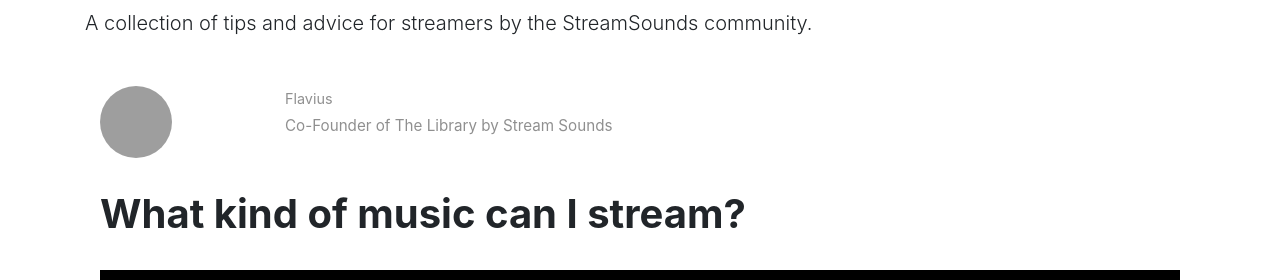
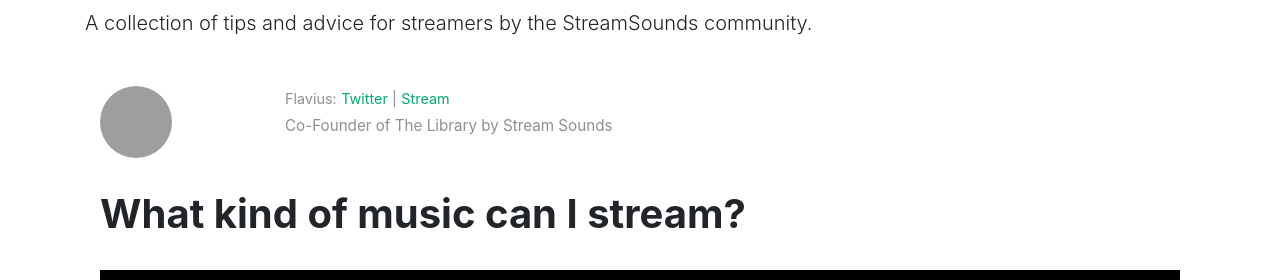
Before and after one commit to StreamSounds/library, a Jekyll site: the page built from _posts/2020-12-06-What-Kind-Of-Music-Can-I-Stream.md, in a window 1280 px wide and 900 px high. Shown: the part 145-425 px from the top of the window. Built offline with Jekyll 4.4.1, drawn with Linux system fonts in a browser that asks for light colours; nearby versions of some CDN libraries; grey boxes are pictures that could not be loaded.

Commit message:
Post html edits (#8)
* modified post.html

Modified html to include author name, twitter and stream along with description.

* tuned authors in _config.yml

removed unused gravatar: property and added a stream property. (can use web for a website now instead of stream if wanted)

* Fixed edits on post.html

removed outlying extras that appeared in last commit.

```diff
--- a/_config.yml
+++ b/_config.yml
@@ -17,8 +17,8 @@ authors:
     name: OGJunkyard
     display_name: OGJunkyard
     avatar: 'assets/images/OGFace.jpg'
-    gravatar:
     email: ogjunkyard@gmail.com
+    stream: https://twitch.tv/OGJunkyard
     web: https://twitch.tv/OGJunkyard
     twitter: https://twitter.com/OGJunkyard
     description: "Founder of StreamSounds"
@@ -26,8 +26,8 @@ authors:
     name: Flavius
     display_name: Flavius
     avatar: 'assets/images/Flavorful_Logo.png'
-    gravatar:
     email: flaviuscreations@gmail.com
+    stream: https://www.twitch.tv/FlavCreations
     web: https://www.twitch.tv/FlavCreations
     twitter: https://twitter.com/FlavCreations
     description: "Co-Founder of The Library by Stream Sounds"
--- a/_layouts/post.html
+++ b/_layouts/post.html
@@ -27,8 +27,10 @@ post_class: post-template
                         {% endif %}
                     </div>
                     <div class="col-xs-12 col-md-9 col-lg-10 text-center text-md-left">
-                        <span class="post-name">{{ author.display_name }}</span><br />
-                        <span class="author-description">{{ author.description }}</span>
+                      <span class="author-name">{{author.display_name}}: </span>
+                      {% if author.twitter != null %}<span class="author-twitter"><a href="{{author.twitter}}">Twitter</a> | </span>{% endif %}
+                      {% if author.stream != null %}<span class="author-Stream"><a href="{{author.stream}}">Stream</a></span>{% endif %}<br/>
+                      <span class="author-description">{{ author.description }}</span><br/>
                     </div>
                 </div>
                 {% endif %}
```
